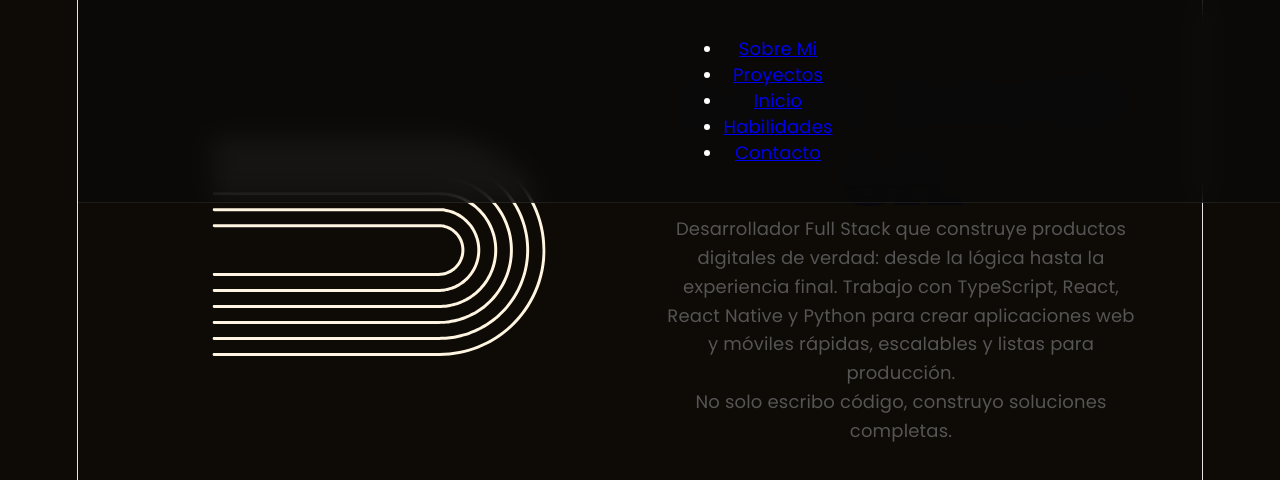
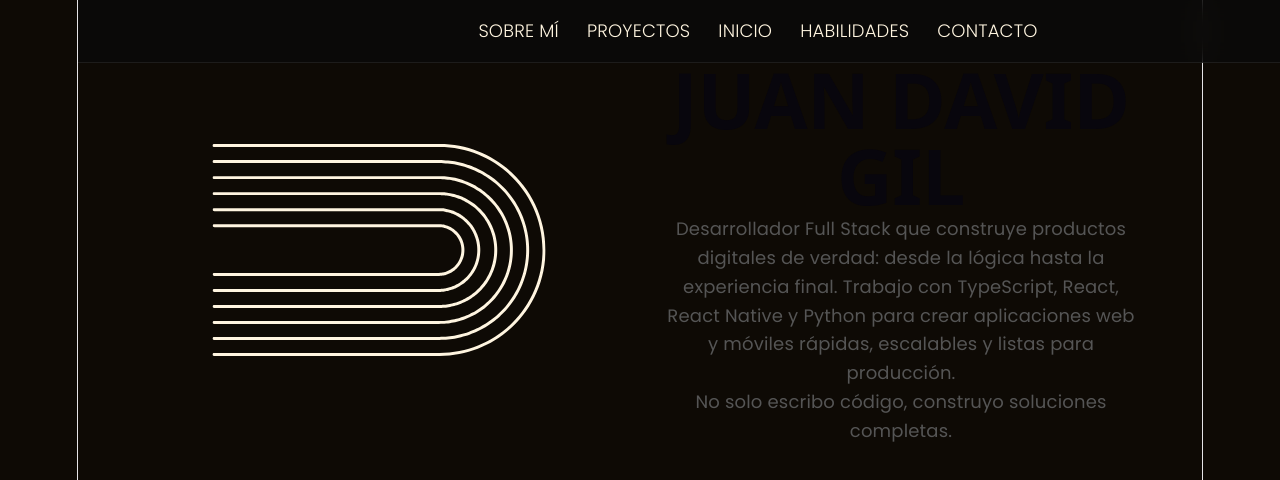
Before and after one commit to juandavidgil/portafolio, a React (Vite) app: page / in a window 1280 px wide. Shown: the top 480 px of the page. Built offline with nearby package versions, Linux system fonts and the light colour scheme.

Commit message:
fix nombre Navbar.jsx

```diff
--- a/src/components/Navbar.jsx
+++ b/src/components/Navbar.jsx
@@ -1,19 +1,28 @@
-import '../App.css'
+import { useState } from "react";
+import { Menu, X } from "lucide-react";
 
-function Navbar() {
-    return (
-        <>
-        <nav className="navbar">
-            <ul className="navbar-list">
-                <li className="navbar-item"><a href="#home">Sobre Mi</a></li>
-                <li className="navbar-item"><a href="#about">Proyectos</a></li>
-                <li className="navbar-item"><a href="#projects">Inicio</a></li>
-                <li className="navbar-item"><a href="#contact">Habilidades</a></li>
-                <li className="navbar-item"><a href="#contact">Contacto</a></li>
-            </ul>
-        </nav>
+import "../App.css";
 
-        </>
-    );
+export default function Navbar() {
+  const [open, setOpen] = useState(false);
+
+  const toggleMenu = () => {
+    setOpen(!open);
+  };
+
+  return (
+    <header className="navbar">
+      <nav className={`nav-menu ${open ? "active" : ""}`}>
+        <a href="#about" onClick={() => setOpen(false)}>Sobre mí</a>
+        <a href="#projects" onClick={() => setOpen(false)}>Proyectos</a>
+        <a href="#home" onClick={() => setOpen(false)}>Inicio</a>
+        <a href="#projects" onClick={() => setOpen(false)}>Habilidades</a>
+        <a href="#contact" onClick={() => setOpen(false)}>Contacto</a>
+      </nav>
+
+      <button className="menu-btn" onClick={toggleMenu}>
+        {open ? <X size={28} /> : <Menu size={28} />}
+      </button>
+    </header>
+  );
 }
-export default Navbar;
```
Also changed, not shown: src/components/navbar.jsx (deleted, +0 -28 lines).
